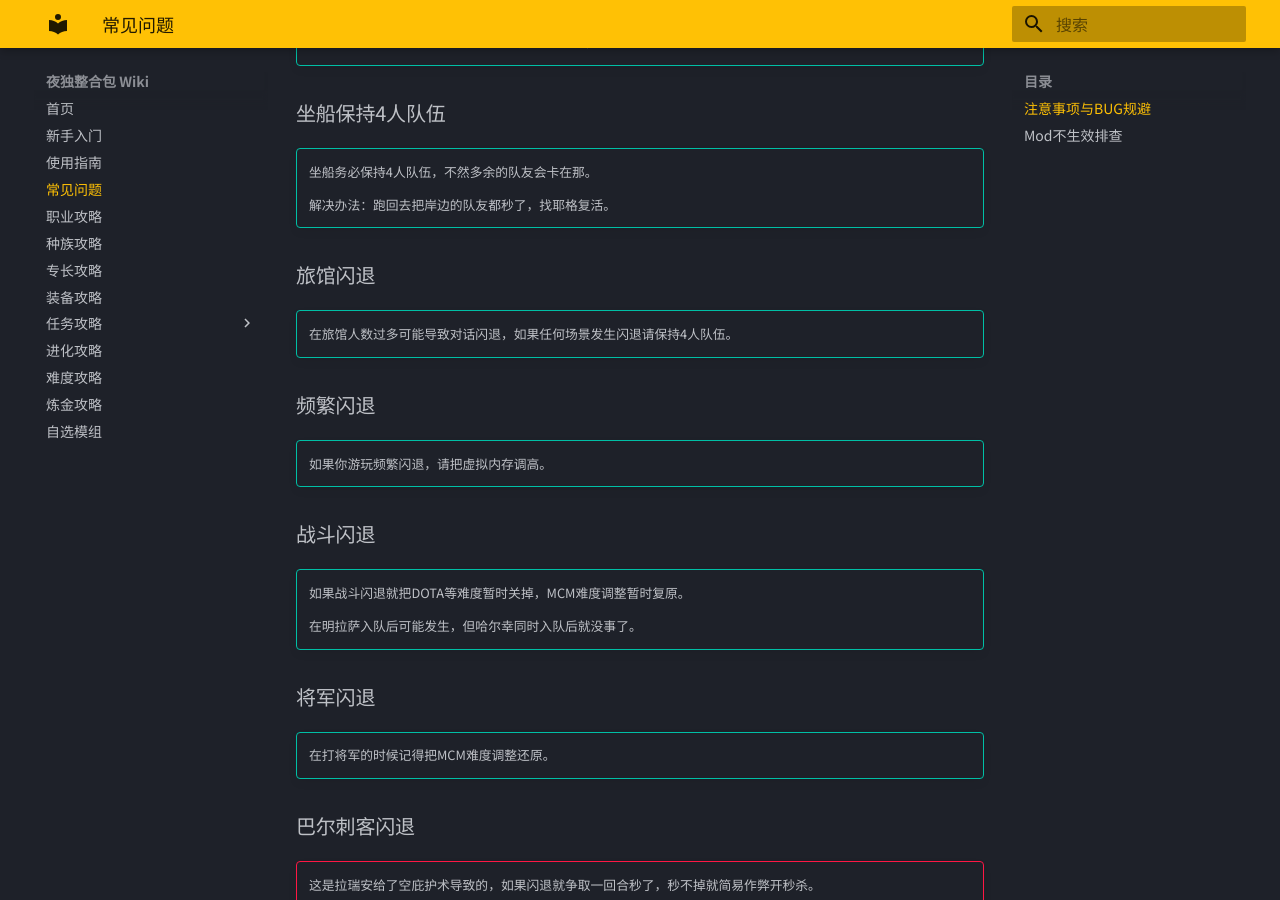
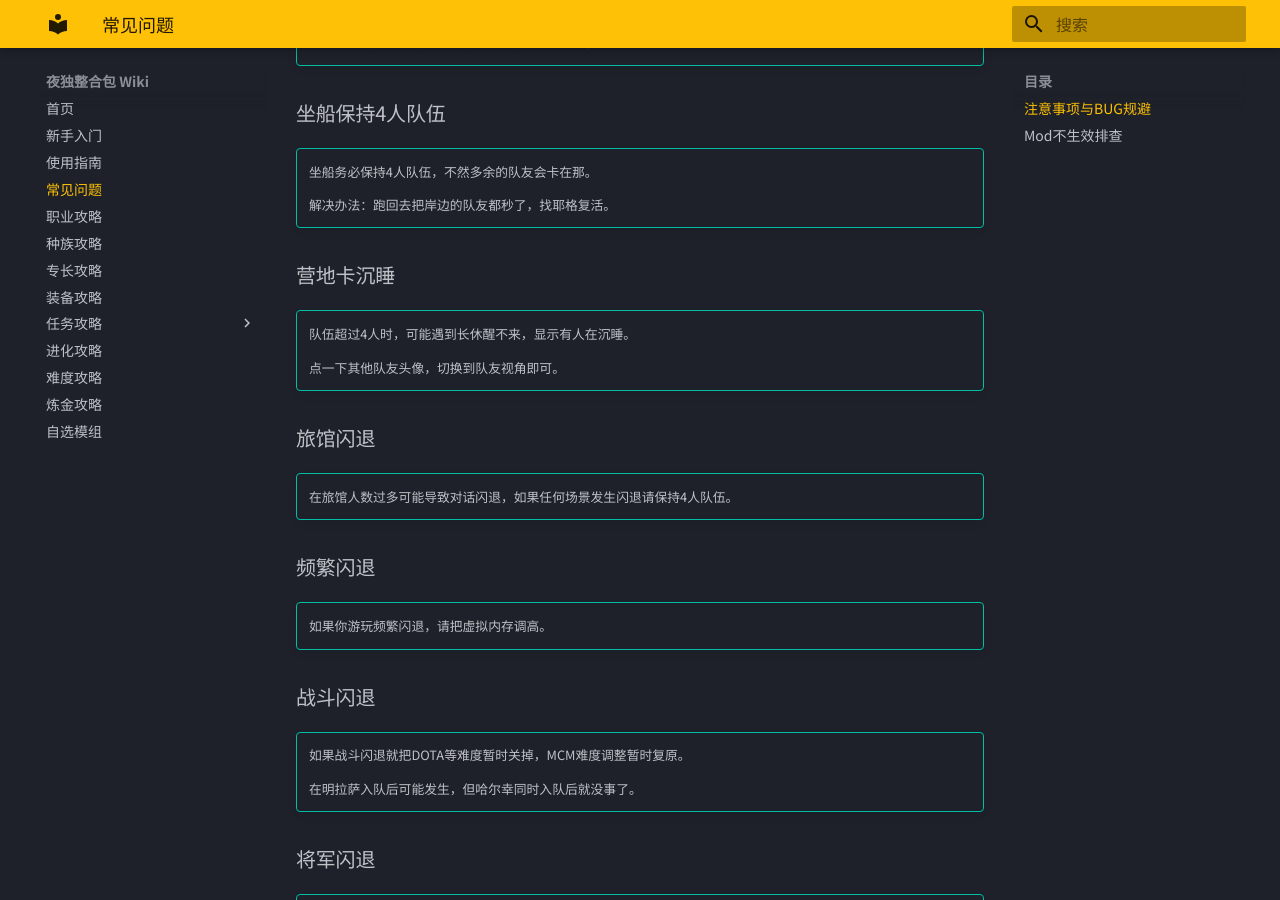
Before and after one commit to oiclyd/bg3-mod-wiki, an MkDocs documentation site: the page built from docs/ch3-faq.md, in a window 1280 px wide and 900 px high, scrolled down 644 px. Built offline with MkDocs 1.6.1 and Material for MkDocs 9.7.7, drawn with Linux system fonts in a browser that asks for light colours.

Commit message:
添加营地卡沉睡与弗林德注意事项

```diff
--- a/docs/ch3-faq.md
+++ b/docs/ch3-faq.md
@@ -29,6 +29,13 @@
     坐船务必保持4人队伍，不然多余的队友会卡在那。
 
     解决办法：跑回去把岸边的队友都秒了，找耶格复活。
+
+### 营地卡沉睡
+
+!!! tip
+    队伍超过4人时，可能遇到长休醒不来，显示有人在沉睡。
+
+    点一下其他队友头像，切换到队友视角即可。
 
 ### 旅馆闪退
 
```
Also changed, not shown: docs/ch9-summon.md (+4 -0 lines).
